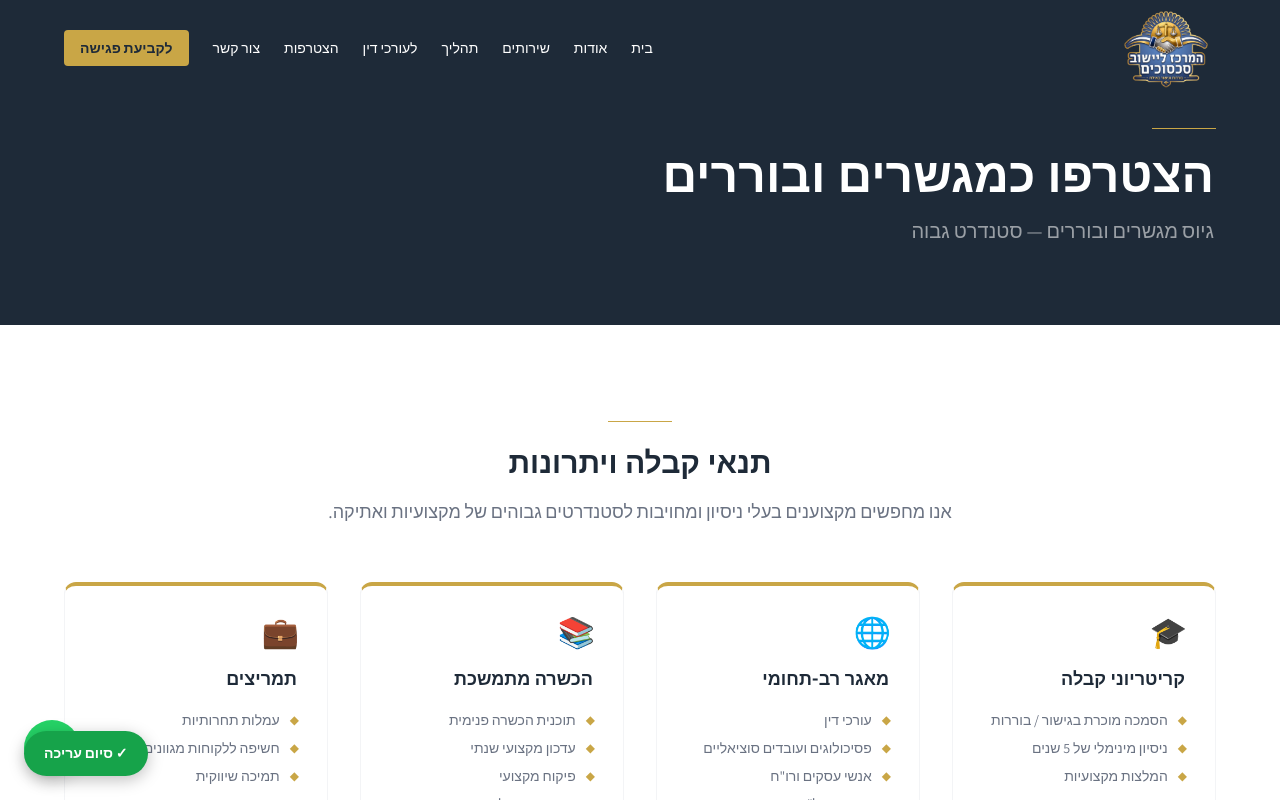
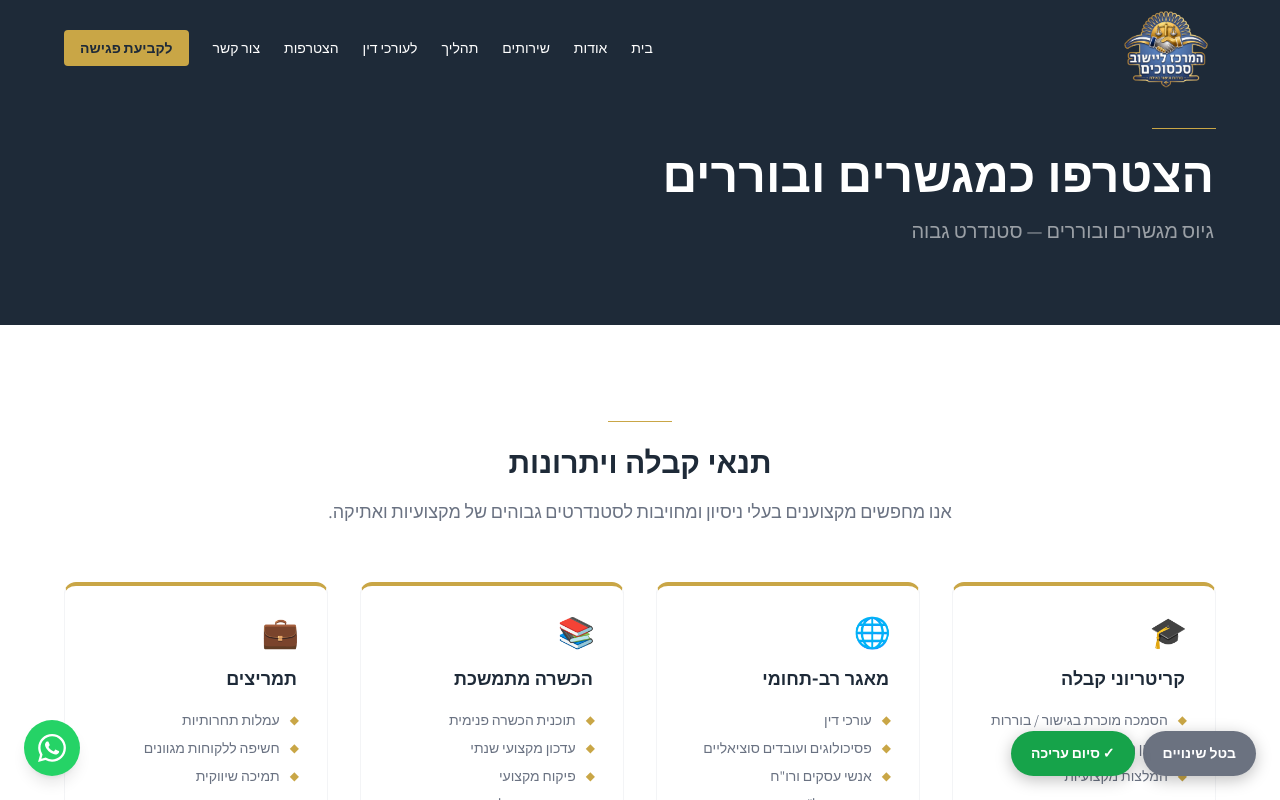
Before and after one commit to zyanir10/Gishurbo, a Next.js app: page /join in a window 1280 px wide. Both pictures are taken after a click on the button "✏️ עריכה". Shown: the top 800 px of the page. Built offline with nearby package versions, Linux system fonts and the light colour scheme.

Commit message:
Fix edit mode: block clicks, save-all on exit, add cancel button

```diff
--- a/components/EditModeProvider.tsx
+++ b/components/EditModeProvider.tsx
@@ -1,6 +1,6 @@
 "use client";
 
-import { createContext, useContext, useState, ReactNode } from "react";
+import { createContext, useContext, useState, useEffect, ReactNode } from "react";
 
 interface EditModeContextType {
   isEditMode: boolean;
@@ -14,6 +14,28 @@ const EditModeContext = createContext<EditModeContextType>({
 
 export function EditModeProvider({ children }: { children: ReactNode }) {
   const [isEditMode, setIsEditMode] = useState(false);
+
+  useEffect(() => {
+    if (!isEditMode) return;
+
+    function handleClick(e: MouseEvent) {
+      const target = e.target as HTMLElement;
+      if (
+        target.closest("[data-edit-ui]") ||
+        target.closest("[contenteditable]")
+      ) {
+        return;
+      }
+      if (target.closest("a") || target.closest("button")) {
+        e.preventDefault();
+        e.stopPropagation();
+      }
+    }
+
+    document.addEventListener("click", handleClick, true);
+    return () => document.removeEventListener("click", handleClick, true);
+  }, [isEditMode]);
+
   return (
     <EditModeContext.Provider
       value={{ isEditMode, toggleEditMode: () => setIsEditMode((v) => !v) }}
--- a/components/EditModeToggle.tsx
+++ b/components/EditModeToggle.tsx
@@ -1,35 +1,92 @@
 "use client";
 
 import { useEditMode } from "./EditModeProvider";
+import { useState } from "react";
+
+const btnBase: React.CSSProperties = {
+  fontWeight: 700,
+  fontSize: "14px",
+  padding: "12px 20px",
+  borderRadius: "9999px",
+  boxShadow: "0 4px 16px rgba(0,0,0,0.25)",
+  border: "none",
+  cursor: "pointer",
+  whiteSpace: "nowrap",
+};
 
 export default function EditModeToggle() {
   const { isEditMode, toggleEditMode } = useEditMode();
+  const [saving, setSaving] = useState(false);
+
+  async function saveAndExit() {
+    setSaving(true);
+    const elements = document.querySelectorAll("[data-content-key]");
+    const saves = Array.from(elements).map((el) => {
+      const key = el.getAttribute("data-content-key")!;
+      const value = (el as HTMLElement).innerText;
+      return fetch("/api/content", {
+        method: "PATCH",
+        headers: { "Content-Type": "application/json" },
+        body: JSON.stringify({ key, value }),
+      });
+    });
+    await Promise.all(saves);
+    setSaving(false);
+    toggleEditMode();
+  }
+
+  if (!isEditMode) {
+    return (
+      <button
+        onClick={toggleEditMode}
+        data-edit-ui="true"
+        style={{
+          ...btnBase,
+          position: "fixed",
+          bottom: "24px",
+          right: "24px",
+          zIndex: 200,
+          background: "#C9A646",
+          color: "#1E2A38",
+        }}
+      >
+        ✏️ עריכה
+      </button>
+    );
+  }
 
   return (
-    <button
-      onClick={toggleEditMode}
-      aria-label={isEditMode ? "סיום עריכה" : "כניסה למצב עריכה"}
+    <div
       style={{
         position: "fixed",
         bottom: "24px",
-        insetInlineEnd: "24px",
+        right: "24px",
         zIndex: 200,
-        background: isEditMode ? "#16a34a" : "#C9A646",
-        color: isEditMode ? "#fff" : "#1E2A38",
-        fontWeight: 700,
-        fontSize: "14px",
-        padding: "12px 20px",
-        borderRadius: "9999px",
-        boxShadow: "0 4px 16px rgba(0,0,0,0.25)",
-        border: "none",
-        cursor: "pointer",
-        transition: "background 0.2s, color 0.2s",
         display: "flex",
-        alignItems: "center",
-        gap: "6px",
+        gap: "8px",
       }}
+      data-edit-ui="true"
     >
-      {isEditMode ? "✓ סיום עריכה" : "✏️ עריכה"}
-    </button>
+      <button
+        onClick={toggleEditMode}
+        data-edit-ui="true"
+        style={{ ...btnBase, background: "#6b7280", color: "#fff" }}
+      >
+        בטל שינויים
+      </button>
+      <button
+        onClick={saveAndExit}
+        disabled={saving}
+        data-edit-ui="true"
+        style={{
+          ...btnBase,
+          background: saving ? "#15803d" : "#16a34a",
+          color: "#fff",
+          opacity: saving ? 0.8 : 1,
+        }}
+      >
+        {saving ? "שומר..." : "✓ סיום עריכה"}
+      </button>
+    </div>
   );
 }
--- a/components/EditableText.tsx
+++ b/components/EditableText.tsx
@@ -38,6 +38,8 @@ export default function EditableText({ contentKey }: { contentKey: string }) {
         ref={spanRef}
         contentEditable
         suppressContentEditableWarning
+        data-content-key={contentKey}
+        data-edit-ui="true"
         onFocus={() => setIsEditing(true)}
         onBlur={() => setTimeout(() => setIsEditing(false), 150)}
         style={{
@@ -59,6 +61,7 @@ export default function EditableText({ contentKey }: { contentKey: string }) {
             e.preventDefault();
             handleSave();
           }}
+          data-edit-ui="true"
           style={{
             position: "absolute",
             top: "calc(100% + 4px)",
```
